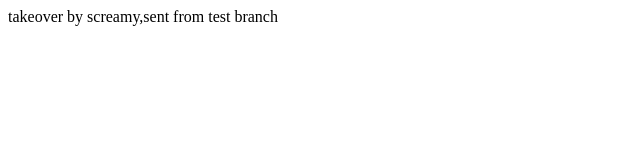
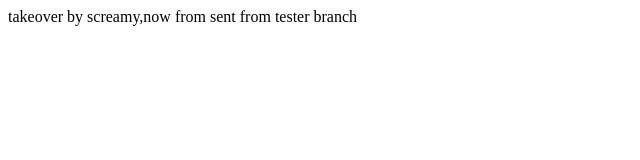
Before and after one commit to ScreaMy7/index, a plain HTML site: page index.html in a window 1280 px wide. Shown: the whole page, without its empty margins (0-640 px from the left). Drawn offline with Linux system fonts and the light colour scheme.

Commit message:
teter branch

```diff
--- a/index.html
+++ b/index.html
@@ -1,3 +1,3 @@
 <html>
-<p>takeover by screamy,sent from test branch</p>
+<p>takeover by screamy,now from sent from tester branch</p>
 </html>
```
